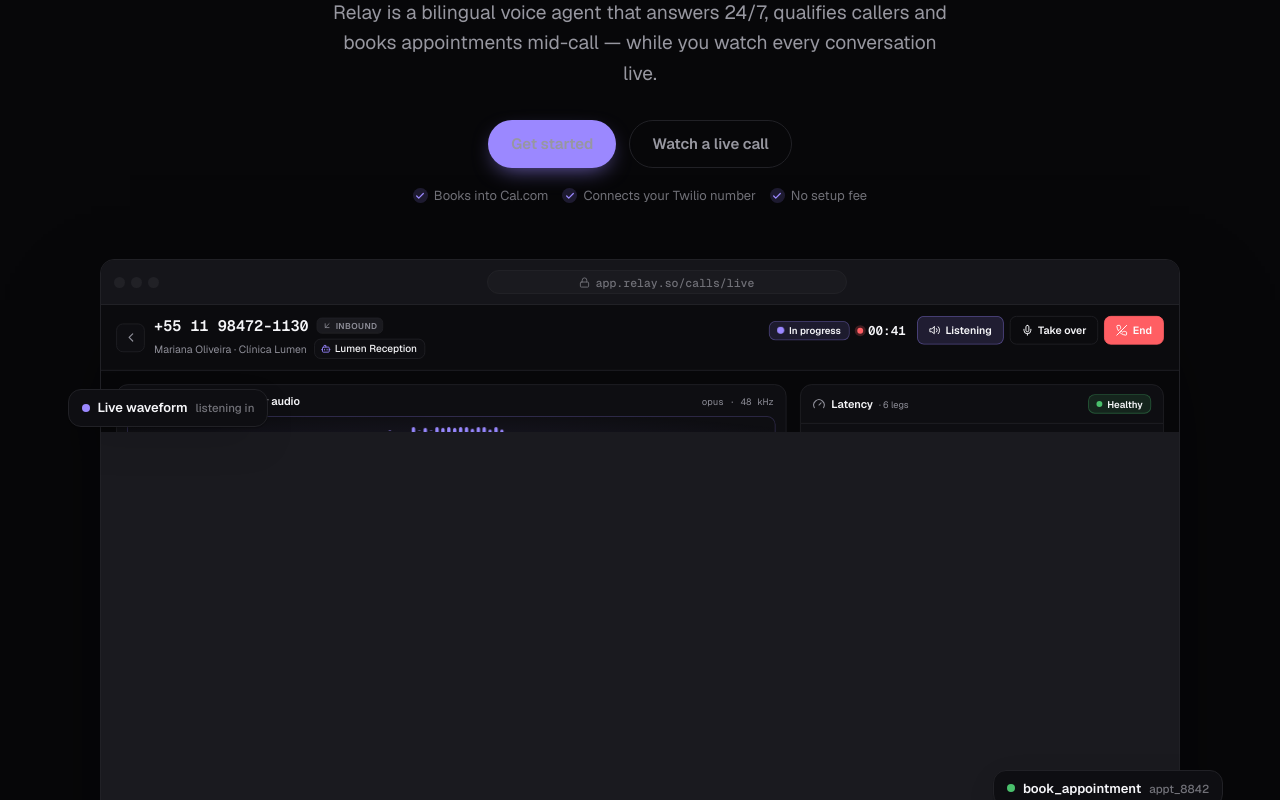
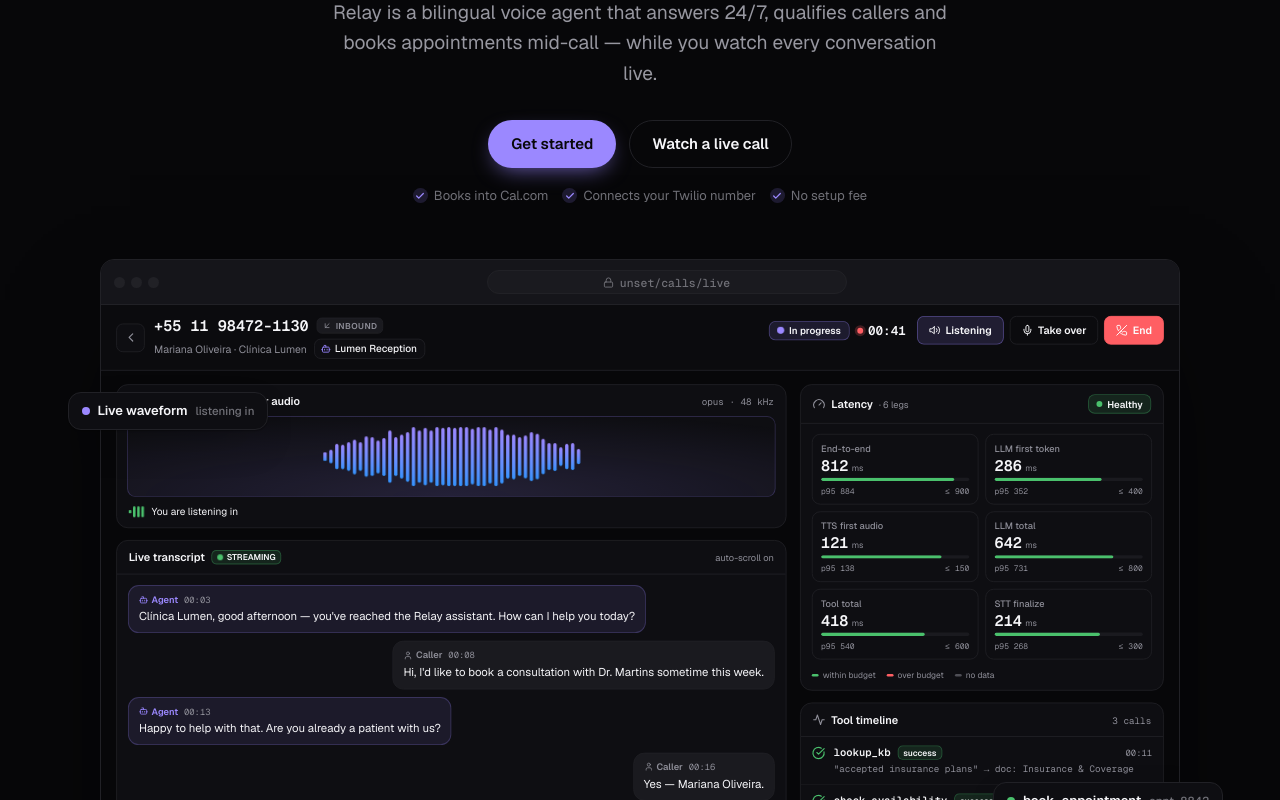
Before and after one commit to feRpicoral/relay, a Next.js app: page /en in a window 1280 px wide. Shown: the part 460-1260 px from the top of the page. Built offline with nearby package versions, Linux system fonts and the light colour scheme; no server answers.

Commit message:
fix(landing): cta contrast, screenshot heights, chrome domain env

```diff
--- a/src/app/[locale]/page.module.css
+++ b/src/app/[locale]/page.module.css
@@ -37,7 +37,10 @@
   --shadow-lg: 0 50px 110px -30px rgba(0, 0, 0, 0.7);
 }
 
-.page a {
+/* :where() keeps this reset at .btnPrimary/.btnGhost specificity so the
+   component color rules later in the file win — anchors styled as buttons
+   would otherwise inherit body text color. */
+.page :where(a) {
   color: inherit;
   text-decoration: none;
 }
@@ -419,6 +422,7 @@
   font-size: 11.5px;
   font-weight: 500;
   color: var(--ink-3);
+  user-select: none;
 }
 .shot {
   position: relative;
--- a/src/app/[locale]/page.tsx
+++ b/src/app/[locale]/page.tsx
@@ -8,6 +8,7 @@
 import { ThemeToggle } from "@/components/marketing/theme-toggle";
 import { BarsGlyph, MarketingWordmark } from "@/components/marketing/wordmark";
 import { defaultLocale, type Locale, localeUrlSlug, slugToLocale } from "@/i18n/config";
+import { envOr } from "@/lib/env";
 
 import styles from "./page.module.css";
 
@@ -41,30 +42,10 @@
 const STEPS = ["connect", "configure", "answer", "watch"] as const;
 
 const GALLERY_CARDS = [
-  {
-    key: "dashboard",
-    url: "app.relay.so/dashboard",
-    src: `${SCREENS}/overview/operations-light-desktop.html`,
-    height: 860,
-  },
-  {
-    key: "calls",
-    url: "app.relay.so/calls",
-    src: `${SCREENS}/calls/table-light-desktop.html`,
-    height: 760,
-  },
-  {
-    key: "campaigns",
-    url: "app.relay.so/campaigns",
-    src: `${SCREENS}/campaigns/running-light-desktop.html`,
-    height: 860,
-  },
-  {
-    key: "agents",
-    url: "app.relay.so/agents",
-    src: `${SCREENS}/agents/roster-light-desktop.html`,
-    height: 720,
-  },
+  { key: "dashboard", src: `${SCREENS}/overview/operations-light-desktop.html`, height: 860 },
+  { key: "calls", src: `${SCREENS}/calls/table-light-desktop.html`, height: 760 },
+  { key: "campaigns", src: `${SCREENS}/campaigns/running-light-desktop.html`, height: 860 },
+  { key: "agents", src: `${SCREENS}/agents/roster-light-desktop.html`, height: 720 },
 ] as const;
 
 export async function generateMetadata({ params }: LandingPageProps): Promise<Metadata> {
@@ -81,6 +62,7 @@
 
   const t = await getTranslations("landing");
   const bold = { b: (chunks: ReactNode) => <b>{chunks}</b> };
+  const appDomain = envOr("NEXT_PUBLIC_APP_DOMAIN", "app.relay.so");
 
   return (
     <main className={styles.page}>
@@ -175,14 +157,19 @@
                   </span>
                   <span className={styles.url}>
                     <Lock size={11} strokeWidth={2} />
-                    app.relay.so/calls/live
+                    {appDomain}/calls/live
                   </span>
                 </div>
-                <div className={styles.shot} data-marketing-shot="1280">
+                <div
+                  className={styles.shot}
+                  data-marketing-shot="1280"
+                  style={{ aspectRatio: "1280 / 820" }}
+                >
                   <iframe
                     src={`${SCREENS}/live-calls/listening-dark-desktop.html`}
                     title="Live call monitor"
                     tabIndex={-1}
+                    height={820}
                   />
                 </div>
               </div>
@@ -264,6 +251,7 @@
                       title="Live monitor on mobile"
                       loading="lazy"
                       tabIndex={-1}
+                      height={844}
                     />
                   </div>
                 </div>
@@ -319,14 +307,19 @@
                     <i />
                     <i />
                   </span>
-                  <span className={styles.url}>app.relay.so/calls/8842</span>
+                  <span className={styles.url}>{appDomain}/calls/8842</span>
                 </div>
-                <div className={styles.shot} data-marketing-shot="1280">
+                <div
+                  className={styles.shot}
+                  data-marketing-shot="1280"
+                  style={{ aspectRatio: "1280 / 810" }}
+                >
                   <iframe
                     src={`${SCREENS}/calls/success-light-desktop.html`}
                     title="Call detail"
                     loading="lazy"
                     tabIndex={-1}
+                    height={820}
                   />
                 </div>
               </div>
@@ -355,7 +348,7 @@
                     <i />
                     <i />
                   </span>
-                  <span className={styles.url}>app.relay.so/analytics</span>
+                  <span className={styles.url}>{appDomain}/analytics</span>
                 </div>
                 <div className={styles.shot} data-marketing-shot="1280">
                   <iframe
@@ -363,6 +356,7 @@
                     title="Analytics"
                     loading="lazy"
                     tabIndex={-1}
+                    height={1180}
                   />
                 </div>
               </div>
@@ -383,7 +377,7 @@
             </h2>
           </div>
           <div className={styles.track} data-marketing-gallery>
-            {GALLERY_CARDS.map(({ key, url, src, height }) => (
+            {GALLERY_CARDS.map(({ key, src, height }) => (
               <div className={styles.trackCard} key={key}>
                 <div className={styles.trackCap}>
                   <span className={styles.badgeSm}>{t(`gallery.${key}`)}</span>
@@ -398,7 +392,9 @@
                       <i />
                       <i />
                     </span>
-                    <span className={styles.url}>{url}</span>
+                    <span className={styles.url}>
+                      {appDomain}/{key}
+                    </span>
                   </div>
                   <div className={styles.shot} data-marketing-shot="1280">
                     <iframe
```
Also changed, not shown: 2 other files (tests, documents, lock files or other folders).
